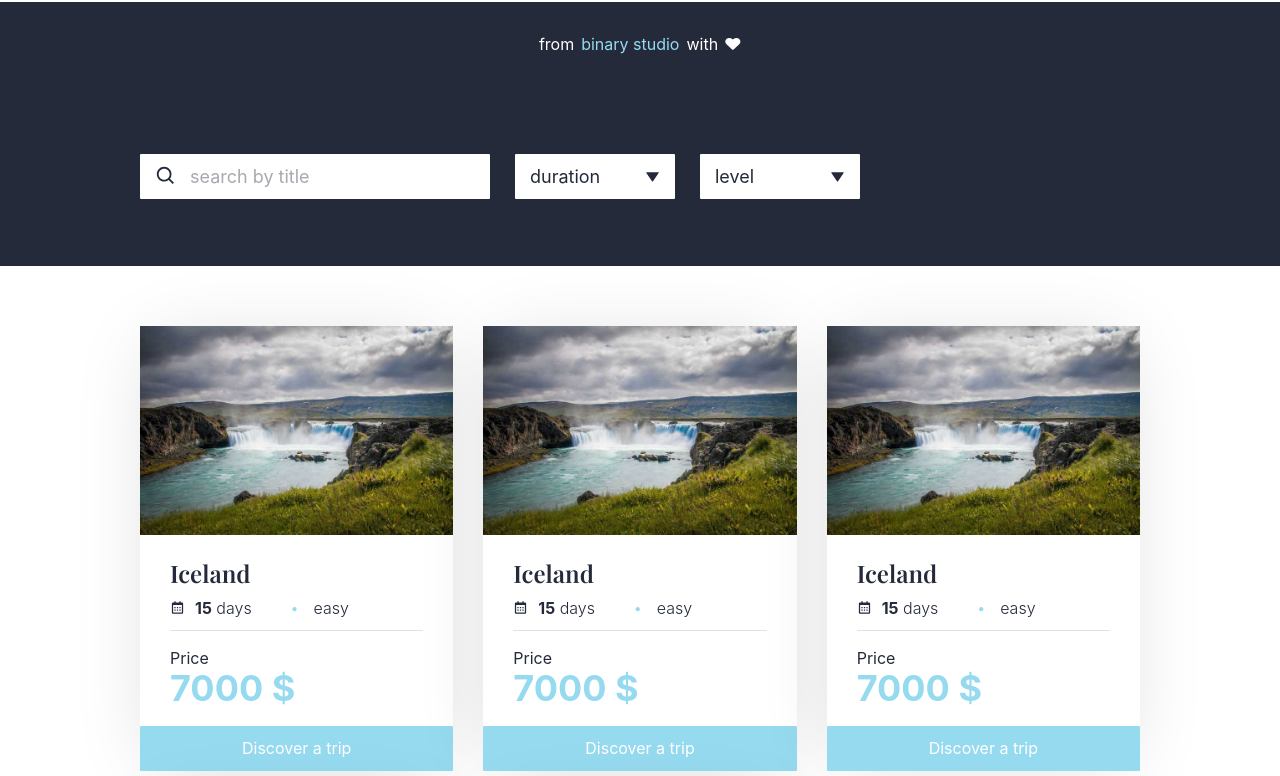
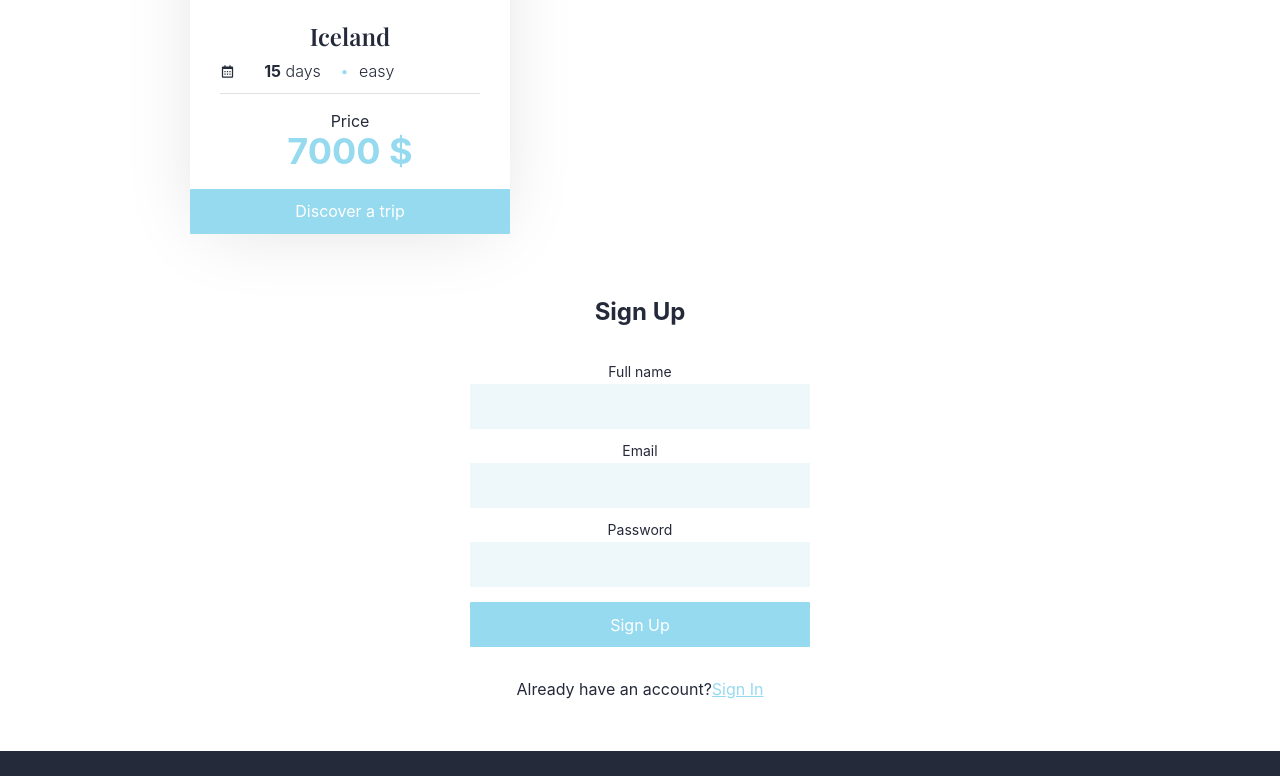
Before and after one commit to Wiliamfm/React-Demo, a React (Create React App) app: page /sign-up in a window 1280 px wide. Shown: the part 524-1300 px from the top of the page. Built offline with nearby package versions, Linux system fonts and the light colour scheme; a web font is replaced by a local one.

Commit message:
add trips component

```diff
--- a/public/index.html
+++ b/public/index.html
@@ -12,177 +12,8 @@
 </head>
 
 <body>
-  <div id="root"></div>
-  <main>
-    <h1 class="visually-hidden">Travel App</h1>
-    <section class="trips-filter">
-      <h2 class="visually-hidden">Trips filter</h2>
-      <form class="trips-filter__form" autocomplete="off">
-        <label class="trips-filter__search input">
-          <span class="visually-hidden">Search by name</span>
-          <input data-test-id="filter-search" name="search" type="search" placeholder="search by title" />
-        </label>
-        <label class="select">
-          <span class="visually-hidden">Search by duration</span>
-          <select data-test-id="filter-duration" name="duration">
-            <option value="">duration</option>
-            <option value="0_x_5">&lt; 5 days</option>
-            <option value="5_x_10">&lt; 10 days</option>
-            <option value="10_x">&ge; 10 days</option>
-          </select>
-        </label>
-        <label class="select">
-          <span class="visually-hidden">Search by level</span>
-          <select data-test-id="filter-level" name="level">
-            <option value="">level</option>
-            <option value="easy">easy</option>
-            <option value="moderate">moderate</option>
-            <option value="difficult">difficult</option>
-          </select>
-        </label>
-      </form>
-    </section>
-    <section class="trips">
-      <h2 class="visually-hidden">Trips List</h2>
-      <ul class="trip-list">
-        <li data-test-id="trip-card" class="trip-card">
-          <img data-test-id="trip-card-image" src="./assets/images/iceland.jpg" alt="trip image" />
-          <div class="trip-card__content">
-            <div class="trip-info">
-              <h3 data-test-id="trip-card-title" class="trip-info__title">
-                Iceland
-              </h3>
-              <div class="trip-info__content">
-                <span data-test-id="trip-card-duration" class="trip-info__duration">
-                  <strong>15</strong> days
-                </span>
-                <span data-test-id="trip-card-level" class="trip-info__level">
-                  easy
-                </span>
-              </div>
-            </div>
-            <div class="trip-price">
-              <span>Price</span>
-              <strong data-test-id="trip-card-price-value" class="trip-price__value">
-                7000 $
-              </strong>
-            </div>
-          </div>
-          <a data-test-id="trip-card-link" href="./trip.html" class="button">
-            Discover a trip
-          </a>
-        </li>
-        <li data-test-id="trip-card" class="trip-card">
-          <img data-test-id="trip-card-image" src="./assets/images/iceland.jpg" alt="trip image" />
-          <div class="trip-card__content">
-            <div class="trip-info">
-              <h3 data-test-id="trip-card-title" class="trip-info__title">
-                Iceland
-              </h3>
-              <div class="trip-info__content">
-                <span data-test-id="trip-card-duration" class="trip-info__duration">
-                  <strong>15</strong> days
-                </span>
-                <span data-test-id="trip-card-level" class="trip-info__level">
-                  easy
-                </span>
-              </div>
-            </div>
-            <div class="trip-price">
-              <span>Price</span>
-              <strong data-test-id="trip-card-price-value" class="trip-price__value">
-                7000 $
-              </strong>
-            </div>
-          </div>
-          <a data-test-id="trip-card-link" href="./trip.html" class="button">
-            Discover a trip
-          </a>
-        </li>
-        <li data-test-id="trip-card" class="trip-card">
-          <img data-test-id="trip-card-image" src="./assets/images/iceland.jpg" alt="trip image" />
-          <div class="trip-card__content">
-            <div class="trip-info">
-              <h3 data-test-id="trip-card-title" class="trip-info__title">
-                Iceland
-              </h3>
-              <div class="trip-info__content">
-                <span data-test-id="trip-card-duration" class="trip-info__duration">
-                  <strong>15</strong> days
-                </span>
-                <span data-test-id="trip-card-level" class="trip-info__level">
-                  easy
-                </span>
-              </div>
-            </div>
-            <div class="trip-price">
-              <span>Price</span>
-              <strong data-test-id="trip-card-price-value" class="trip-price__value">
-                7000 $
-              </strong>
-            </div>
-          </div>
-          <a data-test-id="trip-card-link" href="./trip.html" class="button">
-            Discover a trip
-          </a>
-        </li>
-        <li data-test-id="trip-card" class="trip-card">
-          <img data-test-id="trip-card-image" src="./assets/images/iceland.jpg" alt="trip image" />
-          <div class="trip-card__content">
-            <div class="trip-info">
-              <h3 data-test-id="trip-card-title" class="trip-info__title">
-                Iceland
-              </h3>
-              <div class="trip-info__content">
-                <span data-test-id="trip-card-duration" class="trip-info__duration">
-                  <strong>15</strong> days
-                </span>
-                <span data-test-id="trip-card-level" class="trip-info__level">
-                  easy
-                </span>
-              </div>
-            </div>
-            <div class="trip-price">
-              <span>Price</span>
-              <strong data-test-id="trip-card-price-value" class="trip-price__value">
-                7000 $
-              </strong>
-            </div>
-          </div>
-          <a data-test-id="trip-card-link" href="./trip.html" class="button">
-            Discover a trip
-          </a>
-        </li>
-        <li data-test-id="trip-card" class="trip-card">
-          <img data-test-id="trip-card-image" src="./assets/images/iceland.jpg" alt="trip image" />
-          <div class="trip-card__content">
-            <div class="trip-info">
-              <h3 data-test-id="trip-card-title" class="trip-info__title">
-                Iceland
-              </h3>
-              <div class="trip-info__content">
-                <span data-test-id="trip-card-duration" class="trip-info__duration">
-                  <strong>15</strong> days
-                </span>
-                <span data-test-id="trip-card-level" class="trip-info__level">
-                  easy
-                </span>
-              </div>
-            </div>
-            <div class="trip-price">
-              <span>Price</span>
-              <strong data-test-id="trip-card-price-value" class="trip-price__value">
-                7000 $
-              </strong>
-            </div>
-          </div>
-          <a data-test-id="trip-card-link" href="./trip.html" class="button">
-            Discover a trip
-          </a>
-        </li>
-      </ul>
-    </section>
-  </main>
+  <div id="root">
+  </div>
 </body>
 
 </html>
--- a/src/App.tsx
+++ b/src/App.tsx
@@ -1,15 +1,20 @@
-import React from 'react';
 import logo from './logo.svg';
 import './App.css';
 import Header from './components/header/header';
 import { Outlet } from 'react-router-dom';
 import Footer from './components/footer/footer';
+import Search from './components/search_bar/searchBar';
+import Trips from './components/trips/trips';
 
 function App() {
   return (
     <div className="App" >
       <Header />
-      <Outlet></Outlet>
+      <main>
+        <Search />
+        <Trips />
+        <Outlet />
+      </main>
       <Footer />
     </div>
   );
--- a/src/components/header/header.tsx
+++ b/src/components/header/header.tsx
@@ -1,4 +1,3 @@
-import React from "react";
 import { Link } from "react-router-dom";
 
 function Header() {
--- a/src/components/routers/root.tsx
+++ b/src/components/routers/root.tsx
@@ -1,4 +1,3 @@
-import React from "react";
 import { createBrowserRouter } from "react-router-dom";
 import App from "../../App";
 import SingUp from "../sign_up/signUp";
--- /dev/null
+++ b/src/components/trips/trips.tsx
@@ -0,0 +1,40 @@
+function Trip() {
+   return <li data-test-id="trip-card" className="trip-card">
+      <img data-test-id="trip-card-image" src="./assets/images/iceland.jpg" alt="trip image" />
+      <div className="trip-card__content">
+         <div className="trip-info">
+            <h3 data-test-id="trip-card-title" className="trip-info__title">
+               Iceland
+            </h3>
+            <div className="trip-info__content">
+               <span data-test-id="trip-card-duration" className="trip-info__duration">
+                  <strong>15</strong> days
+               </span>
+               <span data-test-id="trip-card-level" className="trip-info__level">
+                  easy
+               </span>
+            </div>
+         </div>
+         <div className="trip-price">
+            <span>Price</span>
+            <strong data-test-id="trip-card-price-value" className="trip-price__value">
+               7000 $
+            </strong>
+         </div>
+      </div>
+      <a data-test-id="trip-card-link" href="./trip.html" className="button">
+         Discover a trip
+      </a>
+   </li>
+}
+
+function Trips() {
+   return <section className="trips">
+      <h2 className="visually-hidden">Trips List</h2>
+      <ul className="trip-list">
+         <Trip />
+      </ul>
+   </section>
+}
+
+export default Trips;
```
